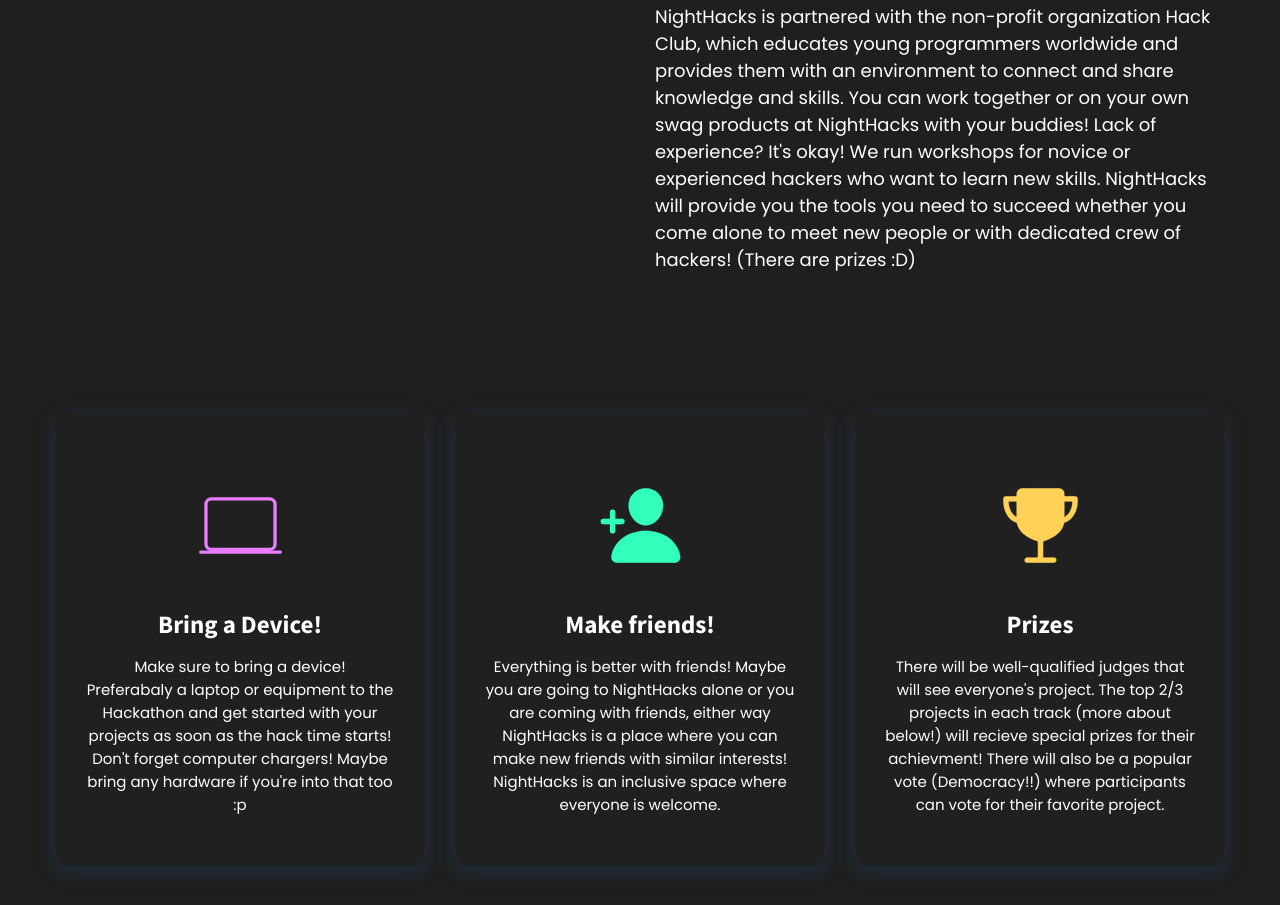
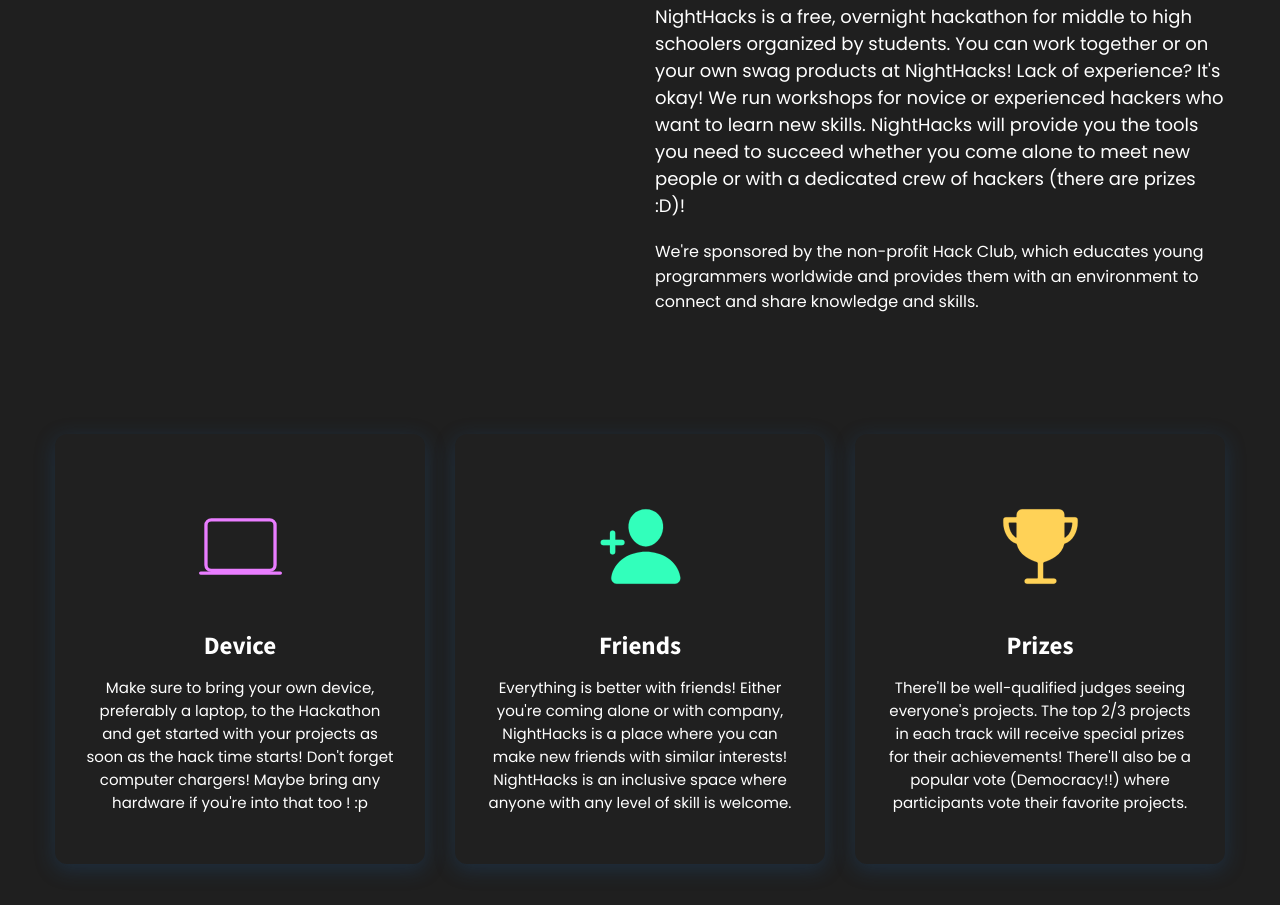
Before and after one commit to evanss2025/NightHacks, a plain HTML site: page index.html in a window 1280 px wide. Shown: the part 1115-2020 px from the top of the page. Drawn offline with nearby package versions, Linux system fonts and the light colour scheme; files whose address does not match are found by name.

Commit message:
Update index.html

```diff
--- a/index.html
+++ b/index.html
@@ -115,7 +115,7 @@
             <h2 class="h2 hero-title">NightHacks</h2>
 
             <p class="hero-text">
-              Come hack under the stars during a 24-hour hackthon in Boston on September 9th 2023!
+              Come hack under the stars during a 24-hour hackthon in Boston on September 9th, 2023!
             </p>
 
             <button onclick="document.location.href='https://forms.gle/M2nuK6ZQZGgUsW199'"
@@ -155,7 +155,10 @@
             <h2 class="h2 section-title underline">What is NightHacks?</h2>
 
             <p class="about-text">
-              NightHacks is partnered with the non-profit organization Hack Club, which educates young programmers worldwide and provides them with an environment to connect and share knowledge and skills. You can work together or on your own swag products at NightHacks with your buddies! Lack of experience? It's okay! We run workshops for novice or experienced hackers who want to learn new skills. NightHacks will provide you the tools you need to succeed whether you come alone to meet new people or with dedicated crew of hackers! (There are prizes :D)
+              NightHacks is a free, overnight hackathon for middle to high schoolers organized by students. You can work together or on your own swag products at NightHacks! Lack of experience? It's okay! We run workshops for novice or experienced hackers who want to learn new skills. NightHacks will provide you the tools you need to succeed whether you come alone to meet new people or with a dedicated crew of hackers (there are prizes :D)!
+            </p>
+            <p class="hack-club-promo">
+              We're sponsored by the non-profit Hack Club, which educates young programmers worldwide and provides them with an environment to connect and share knowledge and skills.
             </p>
 
 
@@ -202,11 +205,11 @@
                   <ion-icon name="laptop-outline"></ion-icon>
                 </div>
 
-                <h3 class="h3 title">Bring a Device!</h3>
+                <h3 class="h3 title">Device</h3>
 
                 <p class="text">
-                  Make sure to bring a device! <br>Preferabaly a laptop or equipment
-                  to the Hackathon and get started with your projects as soon as the hack time starts! Don't forget computer chargers! Maybe bring any hardware if you're into that too :p
+                  Make sure to bring your own device, <br>preferably a laptop,
+                  to the Hackathon and get started with your projects as soon as the hack time starts! Don't forget computer chargers! Maybe bring any hardware if you're into that too ! :p
                 </p>
 
 
@@ -221,10 +224,10 @@
                   <ion-icon name="person-add"></ion-icon>
                 </div>
 
-                <h3 class="h3 title">Make friends!</h3>
+                <h3 class="h3 title">Friends</h3>
 
                 <p class="text">
-                  Everything is better with friends! Maybe you are going to NightHacks alone or you are coming with friends, either way NightHacks is a place where you can make new friends with similar interests! NightHacks is an inclusive space where everyone is welcome.
+                  Everything is better with friends! Either you're coming alone or with company, NightHacks is a place where you can make new friends with similar interests! NightHacks is an inclusive space where anyone with any level of skill is welcome.
                 </p>
 
 
@@ -241,7 +244,7 @@
                 <h3 class="h3 title">Prizes</h3>
 
                 <p class="text">
-                There will be well-qualified judges that will see everyone's project. The top 2/3 projects in each track (more about below!) will recieve special prizes for their achievment! There will also be a popular vote (Democracy!!) where participants can vote for their favorite project.
+                There'll be well-qualified judges seeing everyone's projects. The top 2/3 projects in each track will receive special prizes for their achievements! There'll also be a popular vote (Democracy!!) where participants vote their favorite projects.
                 </p>
 
 
@@ -421,6 +424,16 @@
 
           <div class="sponsor-card">
 
+
+            <h3 class="titleGold">Gold</h3>
+            <div class="sponsor">
+              <img src ="assets/images/leangap.png">
+            </div>
+
+           <h3 class="titleSilver">Silver</h3>
+            <h3 class="titleBronze">Bronze</h3>
+
+
             <h3 class="title">Swag</h3>
             <div class="sponsor">
               <img src ="assets/images/DesmosLogo.png">
```
